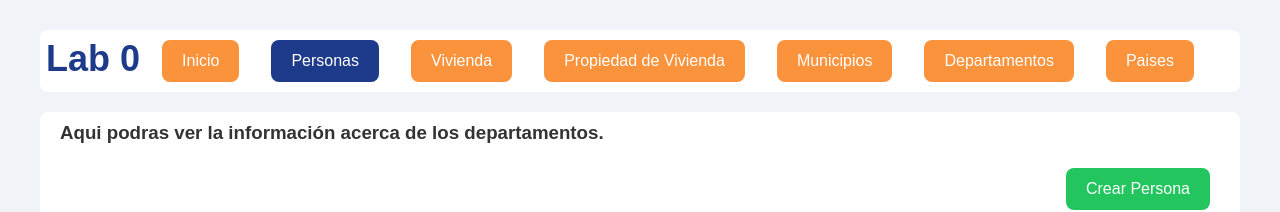
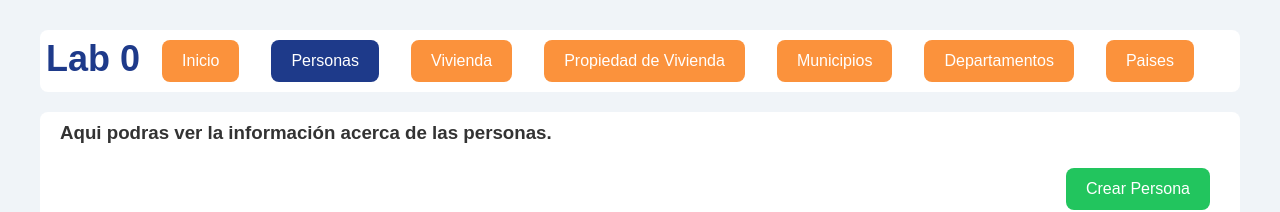
Before and after one commit to luisdiazv/LabZero, a React (Create React App) app: page /personas in a window 1280 px wide. Shown: the top 212 px of the page. Built offline with nearby package versions, Linux system fonts and the light colour scheme; no server answers; the database is empty.

Commit message:
final front

```diff
--- a/src/Pages/Departamentos/Departamento.js
+++ b/src/Pages/Departamentos/Departamento.js
@@ -1,4 +1,3 @@
-import "../Comun.css";
 import { useState, useEffect } from "react";
 import { useNavigate } from "react-router-dom";
 import { readAllDepartamento, deleteDepartamento } from "../../Ctrl/DepartamentoCtrl";
--- a/src/Pages/Home.js
+++ b/src/Pages/Home.js
@@ -1,20 +1,22 @@
-
+import React from 'react';
 
 const Home = () => {
-
   return (
     <div className="container">
+      <img src="/mi-imagen.jpg" alt="CRUD" style={{ width: '300px', height: 'auto' }} />
       <div className="header text-center">
         <h2>Laboratorio 0</h2>
         <h1 style={{ color: '#fb923c' }}>CRUD</h1>
         <p>Presentado por <b>PlanifiKlub</b>:</p>
         <ul className="list">
-
           <li>Jonathan Steven Ochoa Celis</li>
           <li>Luis Alfonso Diaz Vergel</li>
           <li>Maria Jose Jara Herrera</li>
           <li>Sergio Alexander Parada Amarillo</li>
         </ul>
+
+        {/* Agregando la imagen desde la carpeta public */}
+
       </div>
     </div>
   );
--- a/src/Pages/Persona/Personas.js
+++ b/src/Pages/Persona/Personas.js
@@ -74,7 +74,7 @@ const Personas = () => {
   return (
     <div className="container">
       <div className="header">
-        <h3>Aqui podras ver la información acerca de los departamentos.</h3>
+        <h3>Aqui podras ver la información acerca de las personas.</h3>
       </div>
 
       {!cargando && (
```
Also changed, not shown: public/63fdf75ad4a978704fe9ac9c_CRUD  Preview.jpeg (added).
